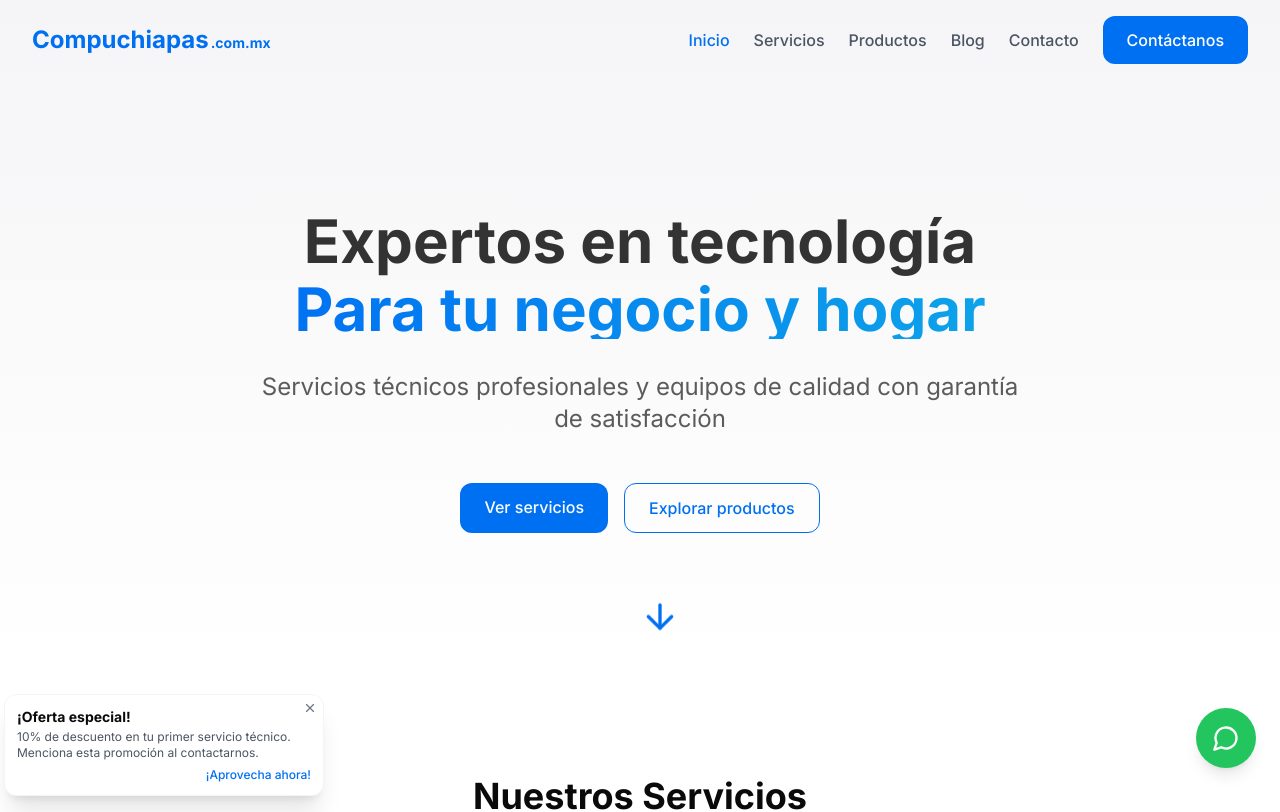
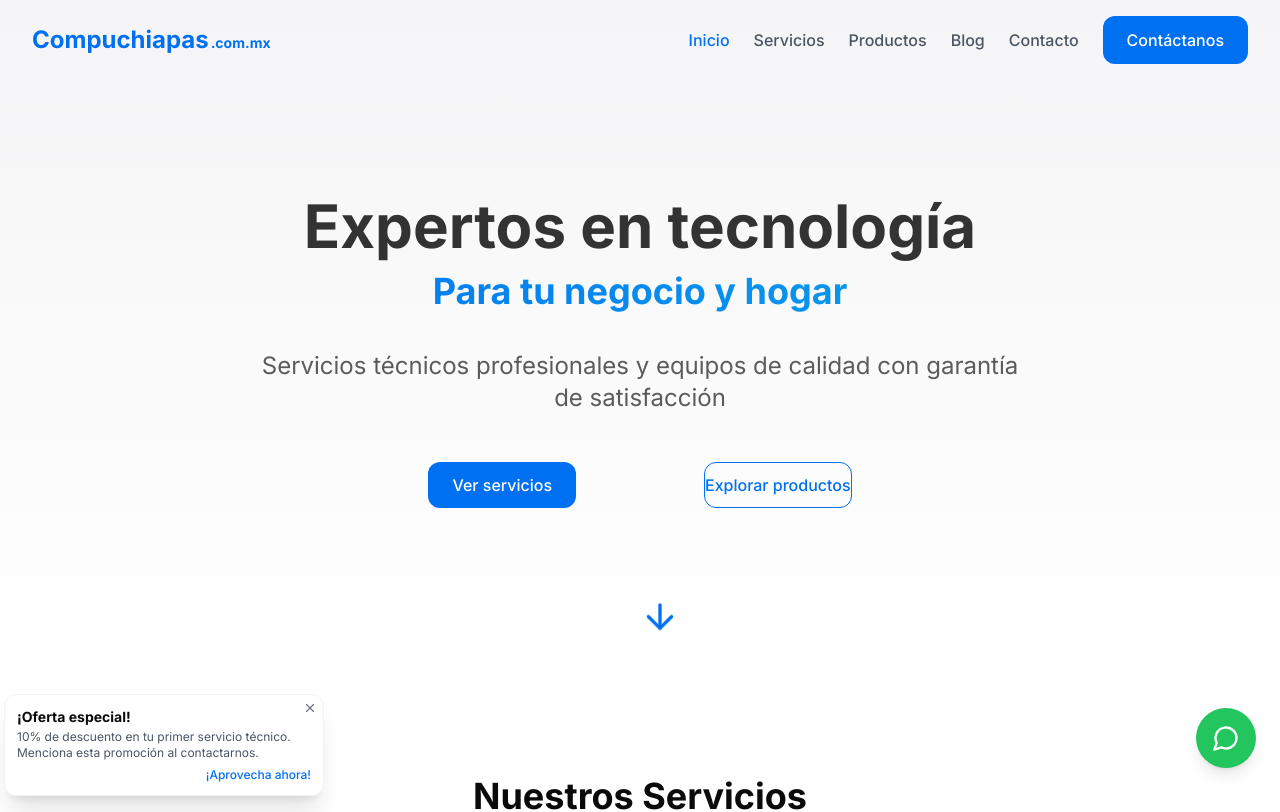
Before and after one commit to JetroLopez/compuchiapas-demo-hub, a React (Vite) app: page / in a window 1280 px wide. Shown: the top 812 px of the page. Built offline with nearby package versions, Linux system fonts and the light colour scheme.

Commit message:
Visual edit in Lovable
Edited UI in Lovable

```diff
--- a/src/components/Hero.tsx
+++ b/src/components/Hero.tsx
@@ -1,12 +1,9 @@
-
 import React, { useEffect, useRef } from 'react';
 import { ArrowDown } from 'lucide-react';
-
 const Hero: React.FC = () => {
   const titleRef = useRef<HTMLHeadingElement>(null);
   const subtitleRef = useRef<HTMLParagraphElement>(null);
   const ctaRef = useRef<HTMLDivElement>(null);
-
   useEffect(() => {
     const title = titleRef.current;
     const subtitle = subtitleRef.current;
@@ -17,14 +14,12 @@ const Hero: React.FC = () => {
       title.style.opacity = '1';
       title.classList.add('animate-fade-up');
     }
-
     setTimeout(() => {
       if (subtitle) {
         subtitle.style.opacity = '1';
         subtitle.classList.add('animate-fade-up');
       }
     }, 200);
-
     setTimeout(() => {
       if (cta) {
         cta.style.opacity = '1';
@@ -32,16 +27,15 @@ const Hero: React.FC = () => {
       }
     }, 400);
   }, []);
-
   const scrollToServices = () => {
     const servicesSection = document.getElementById('servicios-destacados');
     if (servicesSection) {
-      servicesSection.scrollIntoView({ behavior: 'smooth' });
+      servicesSection.scrollIntoView({
+        behavior: 'smooth'
+      });
     }
   };
-
-  return (
-    <div className="relative min-h-[85vh] flex items-center justify-center overflow-hidden pt-16">
+  return <div className="relative min-h-[85vh] flex items-center justify-center overflow-hidden pt-16">
       {/* Background gradient */}
       <div className="absolute inset-0 bg-gradient-to-b from-tech-lightGray to-white -z-10"></div>
 
@@ -49,42 +43,30 @@ const Hero: React.FC = () => {
       <div className="absolute inset-0 bg-grid-pattern opacity-[0.03] -z-10"></div>
 
       <div className="container-padding max-w-6xl mx-auto text-center">
-        <div className="space-y-8 mt-0">
-          <h1
-            ref={titleRef}
-            className="text-4xl md:text-5xl lg:text-6xl font-bold text-tech-gray opacity-100"
-          >
-            <span className="block mb-2">Expertos en tecnología</span>
-            <span className="text-gradient block">Para tu negocio y hogar</span>
+        <div className="space-y-8 mt-0 py-[52px]">
+          <h1 ref={titleRef} className="text-4xl md:text-5xl lg:text-6xl font-bold text-tech-gray opacity-100">
+            <span className="block mb-2 font-extrabold text-6xl my-0">Expertos en tecnología</span>
+            <span className="text-gradient block mx-0 px-0 py-[7px] text-4xl">Para tu negocio y hogar</span>
           </h1>
 
-          <p
-            ref={subtitleRef}
-            className="text-xl md:text-2xl text-tech-gray/80 max-w-3xl mx-auto mt-6 opacity-100 mb-6"
-          >
+          <p ref={subtitleRef} className="text-xl md:text-2xl text-tech-gray/80 max-w-3xl mx-auto mt-6 opacity-100 mb-6">
             Servicios técnicos profesionales y equipos de calidad con garantía de satisfacción
           </p>
 
-          <div ref={ctaRef} className="flex flex-col sm:flex-row justify-center gap-4 pt-4 opacity-100">
-            <a href="/servicios" className="btn-primary">
+          <div ref={ctaRef} className="flex flex-col sm:flex-row justify-center gap-4 pt-4 opacity-100 py-[41px] my-0 px-[240px]">
+            <a href="/servicios" className="btn-primary mx-[56px] py-[11px]">
               Ver servicios
             </a>
-            <a href="/productos" className="btn-outline">
+            <a href="/productos" className="btn-outline mx-[56px] py-[10px] my-0 px-0">
               Explorar productos
             </a>
           </div>
         </div>
 
-        <button
-          onClick={scrollToServices}
-          className="absolute bottom-10 left-1/2 transform -translate-x-1/2 animate-bounce"
-          aria-label="Desplazarse hacia abajo"
-        >
-          <ArrowDown className="h-10 w-10 text-tech-blue" />
+        <button onClick={scrollToServices} className="absolute bottom-10 left-1/2 transform -translate-x-1/2 animate-bounce" aria-label="Desplazarse hacia abajo">
+          <ArrowDown className="h-10 w-10 text-tech-blue py-0 my-0 px-0 mx-0" />
         </button>
       </div>
-    </div>
-  );
+    </div>;
 };
-
 export default Hero;
```
